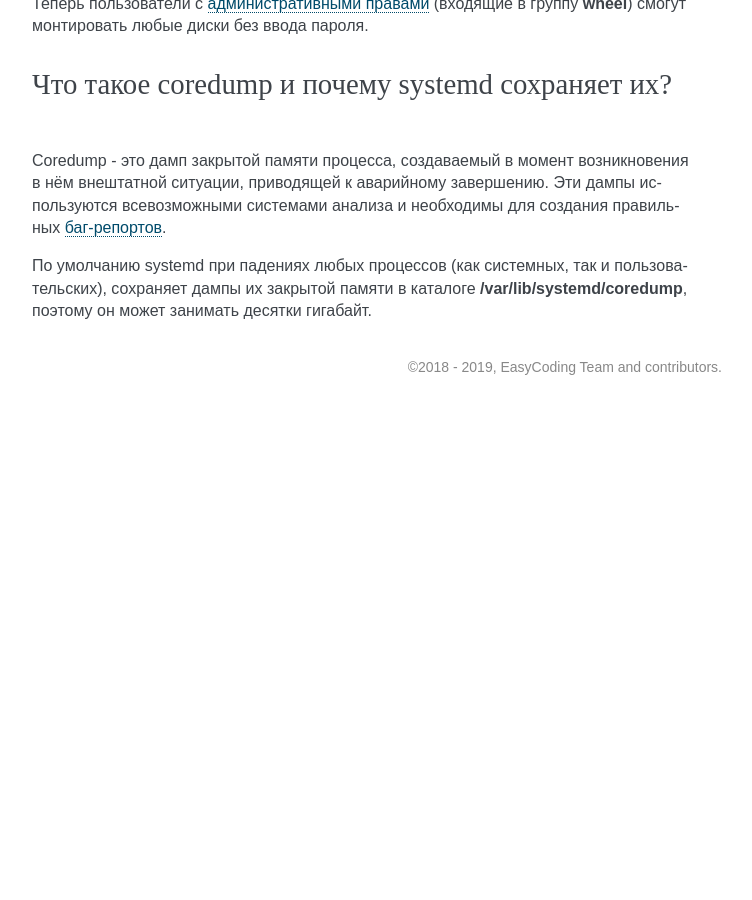
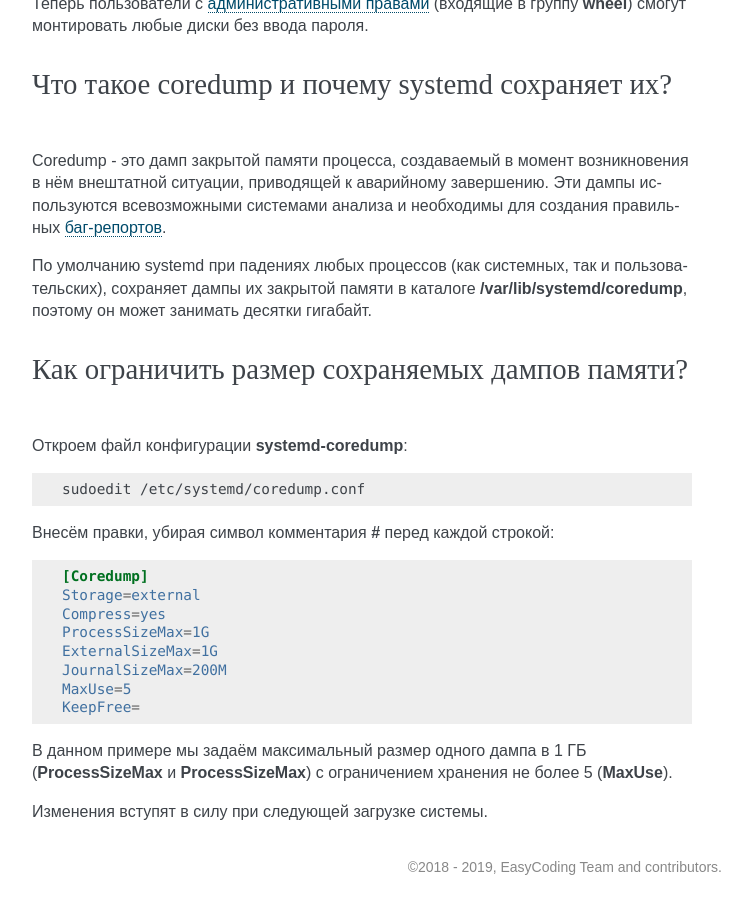
Before and after one commit to RussianFedora/FAQ, a Sphinx documentation site: the page built from source/administration.rst, in a window 1280 px wide and 900 px high, scrolled down 22262 px. Shown: the whole window, without its empty margins (388-1140 px from the left). Built offline with Sphinx 7.4.7, drawn with Linux system fonts in a browser that asks for light colours; before the commit the page ends 22667 px from its top, so only the background shows below that; some of the changed text lies outside the part shown.

Commit message:
Added question about setting limits to coredumps.

```diff
--- a/source/administration.rst
+++ b/source/administration.rst
@@ -1276,3 +1276,32 @@ FUSE (file system in userspace) - это модуль ядра и набор у
 Coredump - это дамп закрытой памяти процесса, создаваемый в момент возникновения в нём внештатной ситуации, приводящей к аварийному завершению. Эти дампы используются всевозможными системами анализа и необходимы для создания правильных :ref:`баг-репортов <bug-report>`.
 
 По умолчанию systemd при падениях любых процессов (как системных, так и пользовательских), сохраняет дампы их закрытой памяти в каталоге **/var/lib/systemd/coredump**, поэтому он может занимать десятки гигабайт.
+
+.. index:: systemd, crash dump, coredump, limit
+.. _codedump-limit:
+
+Как ограничить размер сохраняемых дампов памяти?
+===================================================
+
+Откроем файл конфигурации **systemd-coredump**:
+
+.. code-block:: text
+
+    sudoedit /etc/systemd/coredump.conf
+
+Внесём правки, убирая символ комментария **#** перед каждой строкой:
+
+.. code-block:: ini
+
+    [Coredump]
+    Storage=external
+    Compress=yes
+    ProcessSizeMax=1G
+    ExternalSizeMax=1G
+    JournalSizeMax=200M
+    MaxUse=5
+    KeepFree=
+
+В данном примере мы задаём максимальный размер одного дампа в 1 ГБ (**ProcessSizeMax** и **ProcessSizeMax**) с ограничением хранения не более 5 (**MaxUse**).
+
+Изменения вступят в силу при следующей загрузке системы.
```
